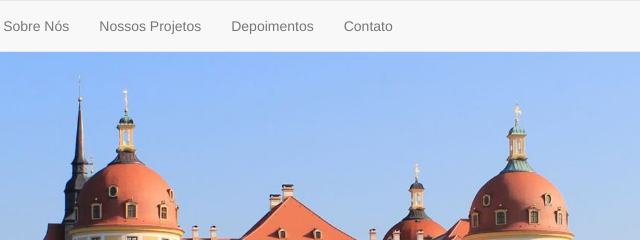
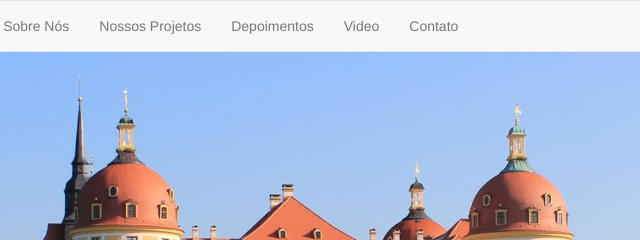
Before and after one commit to abruno36/TopCasaFInaArquitetura, a plain HTML site: page index.html in a window 1280 px wide. Shown: the top 240 px of the page, 295-935 px from the left. Drawn offline with Linux system fonts and the light colour scheme.

Commit message:
atualizações - 01021637

```diff
--- a/index.html
+++ b/index.html
@@ -12,7 +12,6 @@
     <header>
 		<nav class="navbar navbar-default">
 			<div class="container">
-
 				<div class="navbar-header">
 					<button type="button" class="navbar-toggle collapsed" data-toggle="collapse" data-target="#collapse-navbar" aria-expanded="false">
 						<span class="sr-only">Toggle navigation</span>
@@ -29,6 +28,7 @@
 						<li><a href="#sobre-nos">Sobre Nós</a></li>
 						<li><a href="#nossos-projetos">Nossos Projetos</a></li>
 						<li><a href="#depoimentos">Depoimentos</a></li>
+                        <li><a href="#video">Video</a></li>
 						<li><a href="#contato">Contato</a></li>
 					</ul>
 				</div>
@@ -199,7 +199,6 @@
     <div class="container">
 		<div class="row">
 			<section id="video" class="col-sm-6">
-
 				<h2>Video Institucional</h2>
 				<div class="embed-responsive embed-responsive-16by9">
 					<iframe width="560" height="315" src="https://www.youtube.com/embed/i_3Pv1AygeI" frameborder="0" allowfullscreen></iframe>
```
